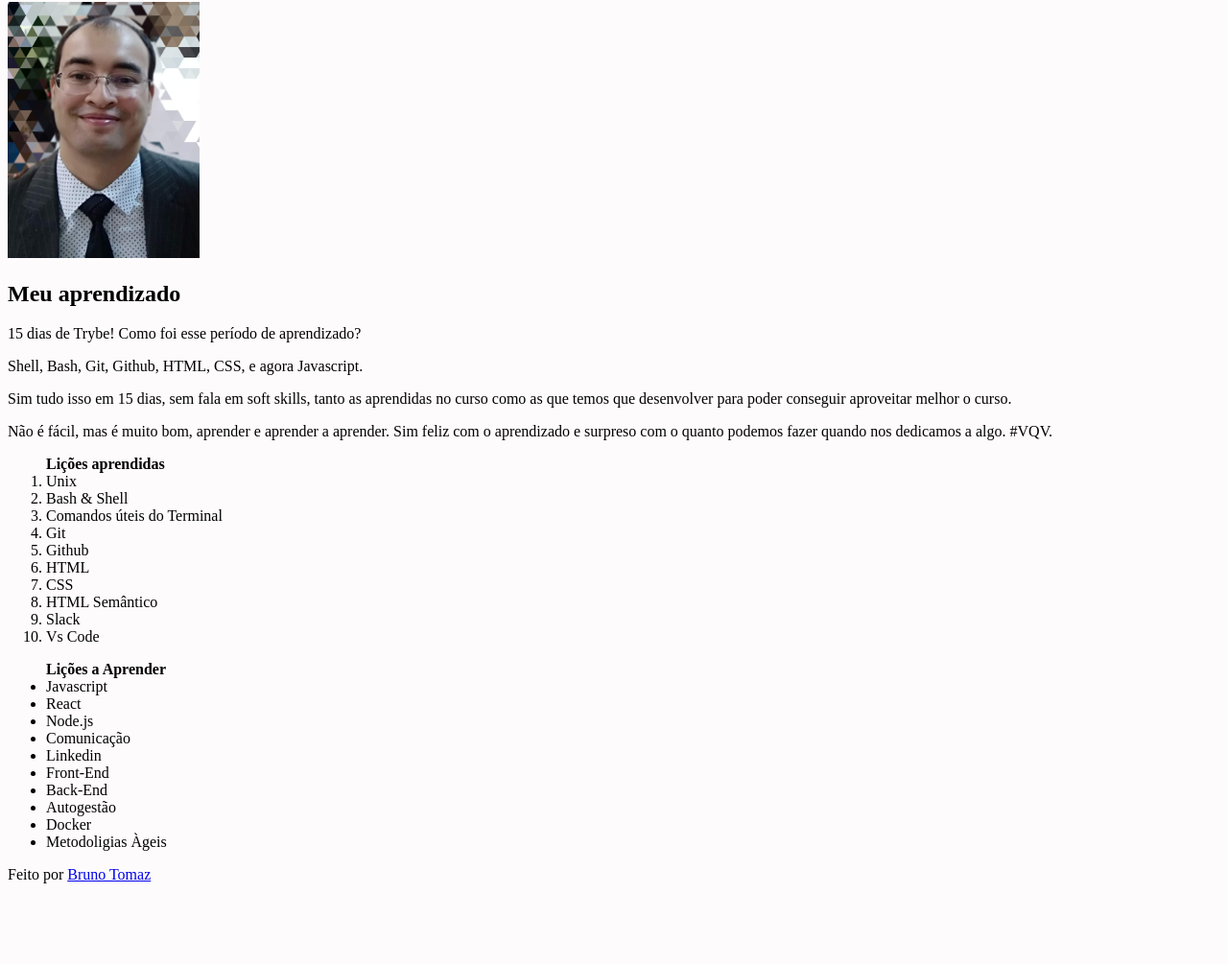
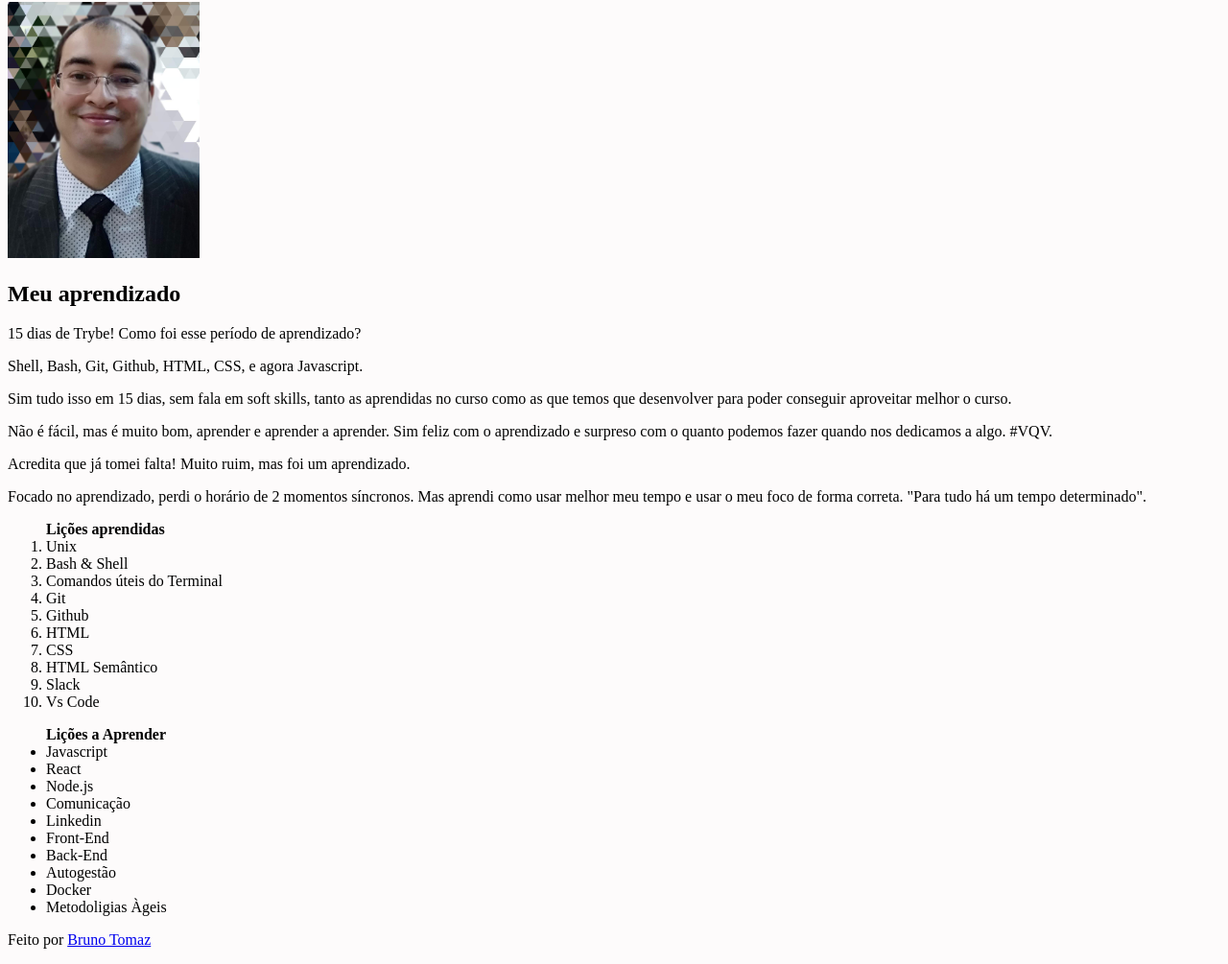
Before and after one commit to brunotomaz-dev/project-lessons-learned, a website: page index.html in a window 1280 px wide. Shown: the part 76-1081 px from the top of the page at 96% size. Before the commit the page ends 1013 px from the top, so only its background shows below. Drawn offline with Linux system fonts and the light colour scheme.

Commit message:
Requisitos 9, 10 e 11 completados :rocket:

```diff
--- a/index.html
+++ b/index.html
@@ -24,6 +24,13 @@
             <p>Sim tudo isso em 15 dias, sem fala em soft skills, tanto as aprendidas no curso como as que temos que desenvolver para poder conseguir aproveitar melhor o curso.</p>
             <p>Não é fácil, mas é muito bom, aprender e aprender a aprender. Sim feliz com o aprendizado e surpreso com o quanto podemos fazer quando nos dedicamos a algo. #VQV.</p>
     </article>
+
+    <section>
+        <aside>
+            <p>Acredita que já tomei falta! Muito ruim, mas foi um aprendizado.</p>
+            <p>Focado no aprendizado, perdi o horário de 2 momentos síncronos. Mas aprendi como usar melhor meu tempo e usar o meu foco de forma correta. "Para tudo há um tempo determinado".</p>
+        </aside>
+    </section>
 
     <ol id="licoes_aprendidas"> <strong>Lições aprendidas</strong>
         <li>Unix</li>
@@ -52,9 +59,9 @@
     </ul>
 
     <footer id="rodape">
-        <p>Feito por <a href="https://www.linkedin.com/in/orbnu" title="Meu linkedin" target="_blank">Bruno Tomaz
-        </a>
-        </p>
+        <nav>
+            <p>Feito por <a href="https://www.linkedin.com/in/orbnu" title="Meu linkedin" target="_blank">Bruno Tomaz</a></p>
+        </nav>
         <!-- Não estava entendendo porque target= "blank" não estava sendo aceito no verificador. Após pesquisa no stackoverflow entendi a diferença entre blank e _blank... muito interessante       -->
     </footer>
 
```
